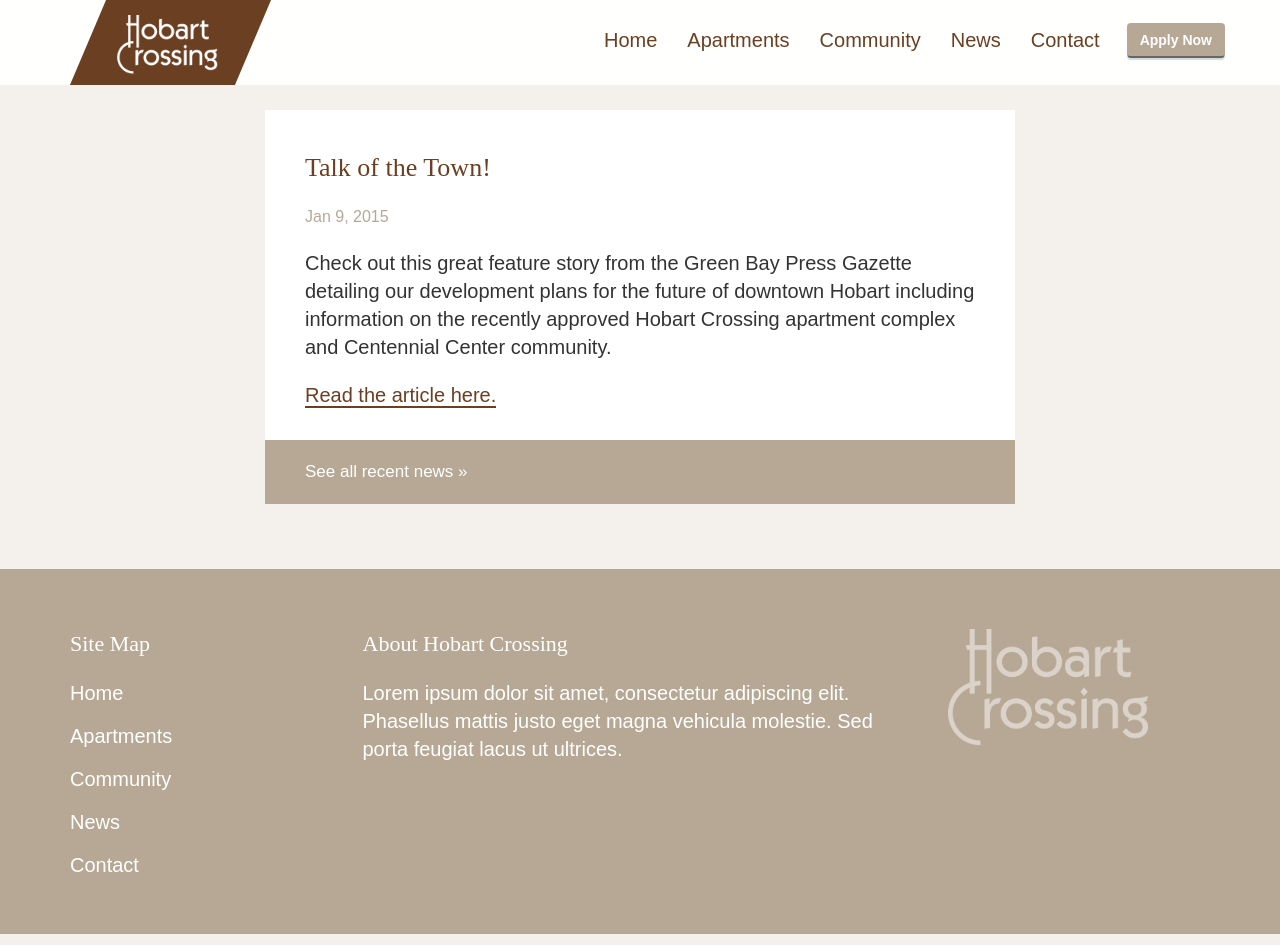
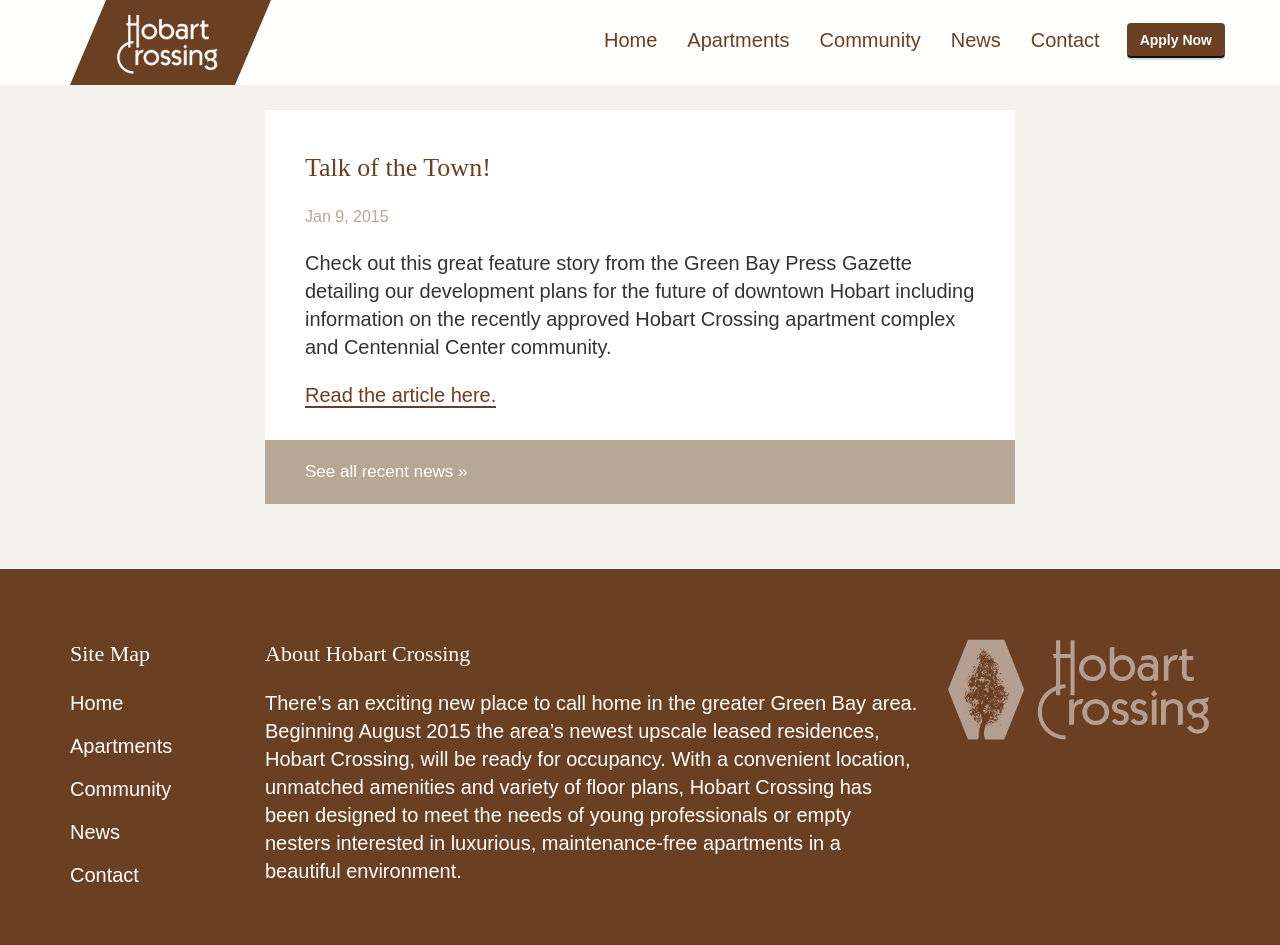
Before and after one commit to insight-creative/hobart-crossing, a Jekyll site: the page built from _posts/2015-01-09-talk-of-the-town.md, in a window 1280 px wide and 945 px high. Built offline with Jekyll 4.4.1, drawn with Linux system fonts in a browser that asks for light colours; nearby versions of some CDN libraries.

Commit message:
New colors for footer and buttons, add favicons and new footer logo.

```diff
--- a/_includes/footer.html
+++ b/_includes/footer.html
@@ -1,7 +1,7 @@
 <footer>
   <div class="container">
     <div class="row">
-      <div class="col-md-3">
+      <div class="col-md-2">
         <h2>Site Map</h2>
         <ul>
           <li><a href="{{ site.baseurl }}/">Home</a></li>
@@ -11,12 +11,12 @@
           <li><a href="{{ site.baseurl }}/contact">Contact</a></li>
         </ul>
       </div>
-      <div class="col-md-6">
+      <div class="col-md-7">
         <h2>About Hobart Crossing</h2>
-        <p>Lorem ipsum dolor sit amet, consectetur adipiscing elit. Phasellus mattis justo eget magna vehicula molestie. Sed porta feugiat lacus ut ultrices.</p>
+        <p>There’s an exciting new place to call home in the greater Green Bay area. Beginning August 2015 the area’s newest upscale leased residences, Hobart Crossing, will be ready for occupancy. With a convenient location, unmatched amenities and variety of floor plans, Hobart Crossing has been designed to meet the needs of young professionals or empty nesters interested in luxurious, maintenance-free <a href="{{ site.baseurl }}/apartments">apartments</a> in a beautiful environment.</p>
       </div>
       <div class="col-md-3">
-        <img class="footer-logo" src="{{ site.baseurl }}/img/hobart-crossing-logo.png" alt="Hobart Crossing">
+        <img class="footer-logo" src="{{ site.baseurl }}/img/hobart-crossing-logo-full.png" alt="Hobart Crossing">
       </div>
     </div>
   </div>
--- a/_includes/head.html
+++ b/_includes/head.html
@@ -7,6 +7,9 @@
   <link rel="stylesheet" href="{{ site.baseurl }}/css/jquery.lightbox.css">
   <link rel="stylesheet" href="{{ site.baseurl }}/css/hobart.css">
 
+  <link rel="apple-touch-icon" href="{{ site.baseurl }}/img/apple-touch-icon.png">
+  <link rel="icon" href="{{ site.baseurl }}/img/favicon.ico">
+
   <script src="//use.typekit.net/lhr6cua.js"></script>
   <script>try{Typekit.load();}catch(e){}</script>
 </head>
--- a/css/hobart.css
+++ b/css/hobart.css
@@ -234,17 +234,17 @@
  */
 
 .btn-primary {
-  background-color: #B6A895;
-  border-color: #B6A895;
-  border-bottom: 2px solid rgba(0,0,0,.4);
+  background-color: #6b3f22;
+  border-color: #6b3f22;
+  border-bottom: 2px solid rgba(0,0,0,.8);
   box-shadow: 0px 2px 1px rgba(0, 81, 123, .2);
   transition: all .3s;
 }
 .btn-primary:hover,
 .btn-primary:focus,
 .btn-primary:active {
-  background-color: #6b3f22;
-  border-color: #6b3f22;
+  background-color: #B6A895;
+  border-color: #B6A895;
   box-shadow: none;
   transition: all .3s;
 }
@@ -336,7 +336,7 @@
 
 footer {
   min-height: 200px;
-  background-color: #B6A895;
+  background-color: #6b3f22;
   color: #FFF;
   margin-top: 40px;
   padding-top: 40px;
@@ -357,9 +357,10 @@
 }
 footer h2 {
   color: #FFF;
-  margin-top: 1rem;
+  margin-top: 1.5rem;
 }
 .footer-logo {
-  max-width: 200px;
+  margin-top: 1.5rem;
+  max-width: 100%;
   opacity: .5;
 }
```
Also changed, not shown: img/apple-touch-icon.png (added), img/favicon.ico (added), img/hobart-crossing-logo-full.png (added).
